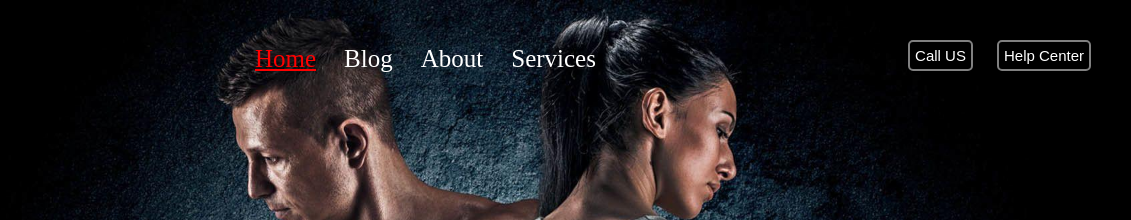
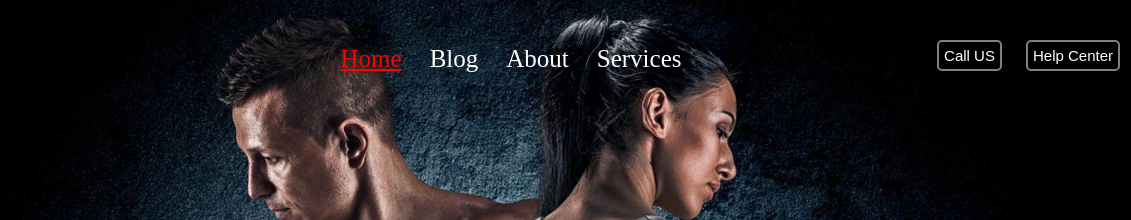
Before and after one commit to snehakalluru/Gym-website, a plain HTML site: page index.html in a window 1280 px wide. Shown: the top 220 px of the page, 149-1280 px from the left. Drawn offline with Linux system fonts and the light colour scheme.

Commit message:
Refactor style.css for improved layout and styles

```diff
--- a/style.css
+++ b/style.css
@@ -27,6 +27,7 @@ body {
   display: block;
   width: 45%;
   margin: 45px auto;
+  text-align: center;
 }
 .navbar li {
   display: inline-block;
@@ -44,7 +45,7 @@ body {
 }
 .right {
   position: absolute;
-  right: 30px;
+  right: 1px;
   top: 40px;
   display: inline-block;
 }
```
